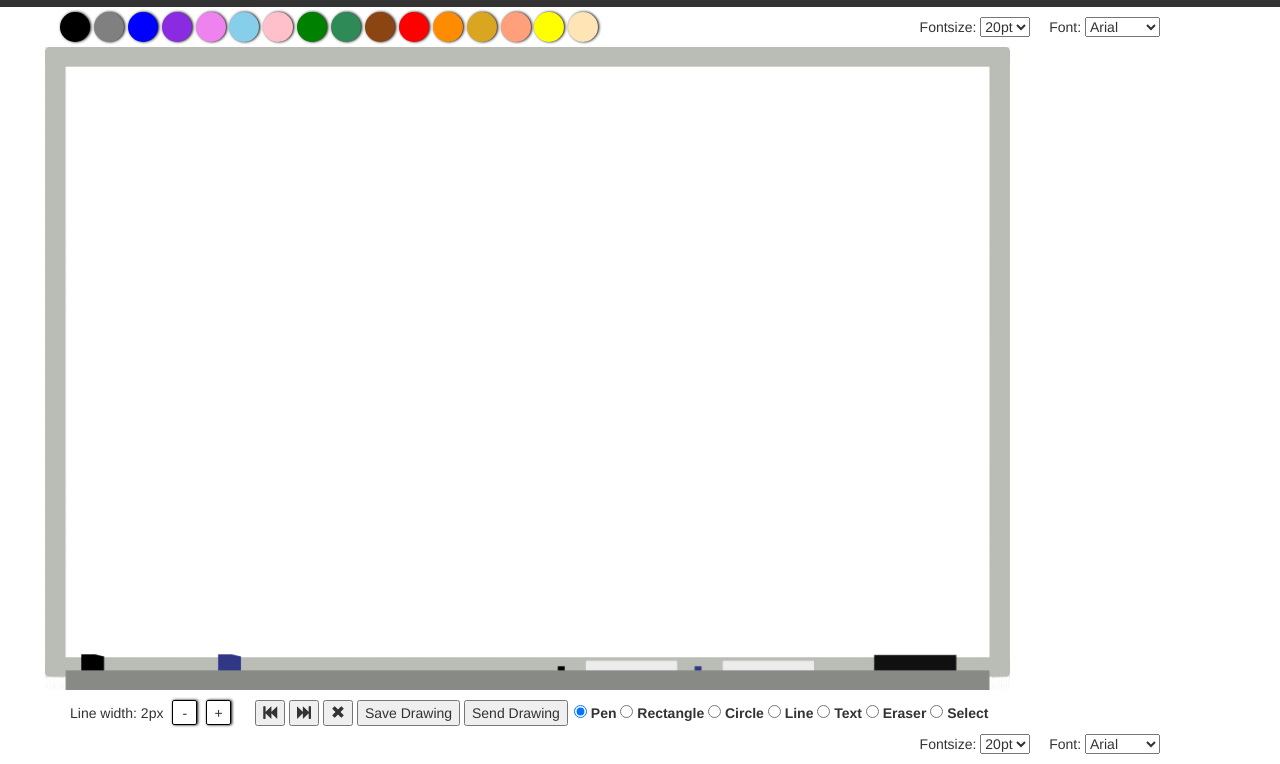
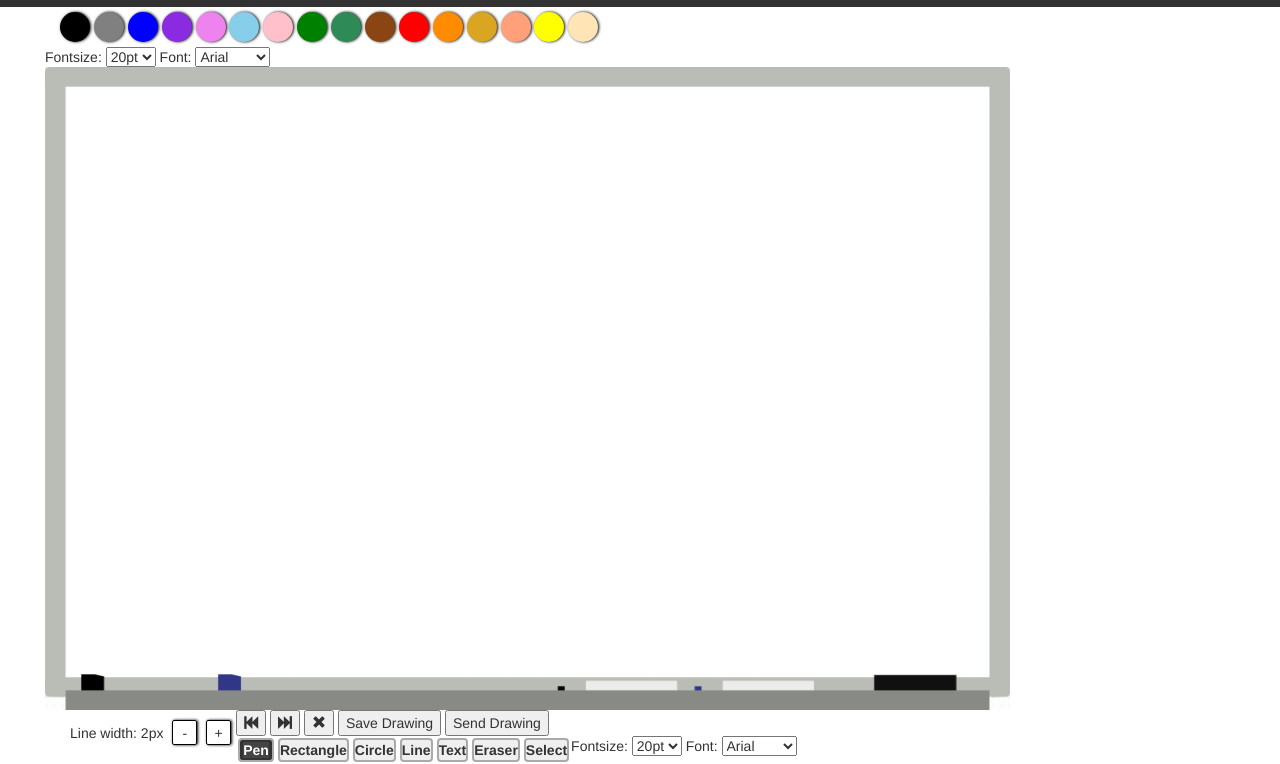
Before and after one commit to moderndaymoron/Canvas, a plain HTML site: page index.html in a window 1280 px wide. Shown: the part 63-827 px from the top of the page. Drawn offline with nearby package versions, Linux system fonts and the light colour scheme.

Commit message:
radio to buttons

```diff
--- a/css/style.css
+++ b/css/style.css
@@ -115,6 +115,37 @@ body {
 
 }
 
+/* Radio buttons */
+#selectshapes label {
+	float:left;
+    width: auto;
+    margin:2px;
+    background-color:#EFEFEF;
+    border-radius:4px;
+    border:2px solid #aaa;
+    overflow:auto;
+}
+
+#selectshapes label span {
+    text-align:center;
+    font-size: 14px;
+    display: inline;
+}
+
+#selectshapes input:checked + span {
+	border-style: solid;
+	border-color: #333;
+	border-width: 3px;
+	border-radius: 1px;
+    background-color: #444;
+    color:#FFF;
+}
+
+#selectshapes label input {
+    position:absolute;
+    top:-20px; /*get rid of radio check circles  /*
+}
+
 /* Tools */
 
 .toolbox:checked + label {
--- a/index.html
+++ b/index.html
@@ -81,20 +81,34 @@
 
             </div>
         <div id="selectshapes">
+            <label for="pencil">
                 <input type="radio" name="tool" id="pencil" checked="checked" data-tool="Pen" class="toolbox" />
-            <label for="pencil">Pen</label>
+                <span>Pen</span>
+            </label>
+            <label for="rectangle">
                 <input type="radio" name="tool" id="rectangle" data-tool="Rectangle" class="toolbox" />
-            <label for="rectangle">Rectangle</label>
+                <span>Rectangle</span>
+            </label>
+            <label for ="circle">
                 <input type="radio" name="tool" id="circle" data-tool="Circle" class="toolbox"/>
-            <label for ="circle">Circle</label>
+                <span>Circle</span>
+            </label>
+            <label for ="line">
                 <input type="radio" name="tool" id="line" data-tool="Line" class="toolbox"/>
-            <label for ="line">Line</label>
+                <span>Line</span>
+            </label>
+            <label for ="text">
                 <input type="radio" name="tool" id="text" data-tool="Text" class="toolbox"/>
-            <label for ="text">Text</label>
+                <span>Text</span>
+            </label>
+            <label for ="eraser">
                 <input type="radio" name="tool" id="eraser" data-tool="Eraser" class="toolbox"/>
-            <label for ="eraser">Eraser</label>
+                <span>Eraser</span>
+            </label>
+            <label for ="select">
                 <input type="radio" name="tool" id="select" data-tool="Select" class="toolbox"/>
-            <label for ="select">Select</label>
+                <span>Select<span>
+            </label>
         </div>
         <div id="dropdownlists">
             <span class="spanfontsize">Fontsize: </span>
```
Lines whose indentation alone changed are shown as unchanged.
